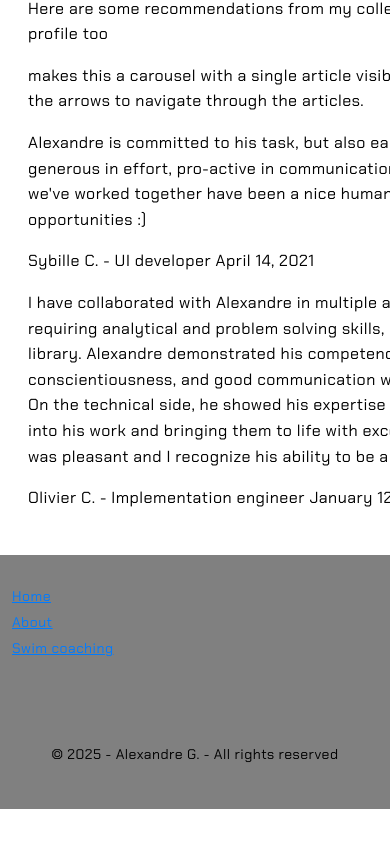
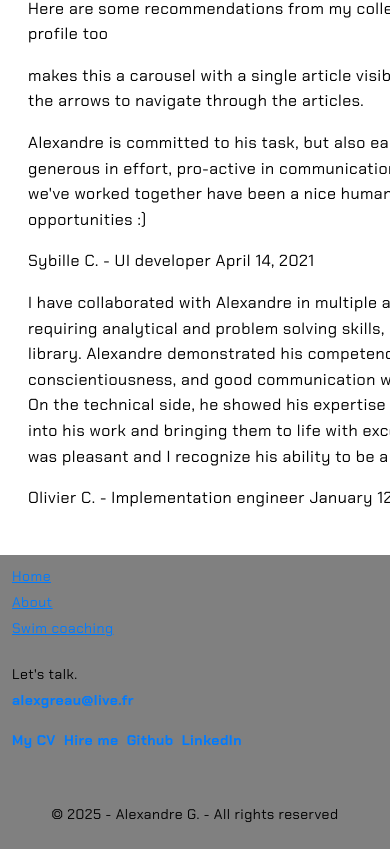
Before and after one commit to AlexGreau/Portfolio, a Vue app: page / in a window 390 px wide. Shown: the part 1835-2684 px from the top of the page. Before the commit the page ends 2644 px from the top, so only its background shows below. Built offline with nearby package versions, Linux system fonts and the light colour scheme.

Commit message:
fix: responsive footer

```diff
--- a/src/components/layout/Footer.vue
+++ b/src/components/layout/Footer.vue
@@ -34,9 +34,10 @@ footer {
   // background: theme.map.get(theme.$light-theme, primary);
   // color: theme.map.get(theme.$light-theme, background);
   width: 100%;
+  max-width: 100%;
   box-sizing: border-box;
   background: grey;
-  padding: 32px max(calc((100% - 1280px) * 0.5), 12px);
+  padding: 12px clamp(12px, calc((100% - 1280px) * 0.5), 64px);
 
   display: grid;
   //   grid-template-columns: repeat(2, 50%);
@@ -44,7 +45,6 @@ footer {
   gap: 12px;
 
   nav {
-    grid-column: 1;
     display: flex;
     flex-direction: column;
     gap: 8px;
@@ -52,7 +52,6 @@ footer {
   }
 
   section {
-    grid-column: 2;
     display: flex;
     flex-direction: column;
     gap: 8px;
@@ -79,7 +78,6 @@ footer {
   }
 
   & > p {
-    grid-row: 2;
     grid-column: 1 / -1;
     text-align: center;
   }
```
